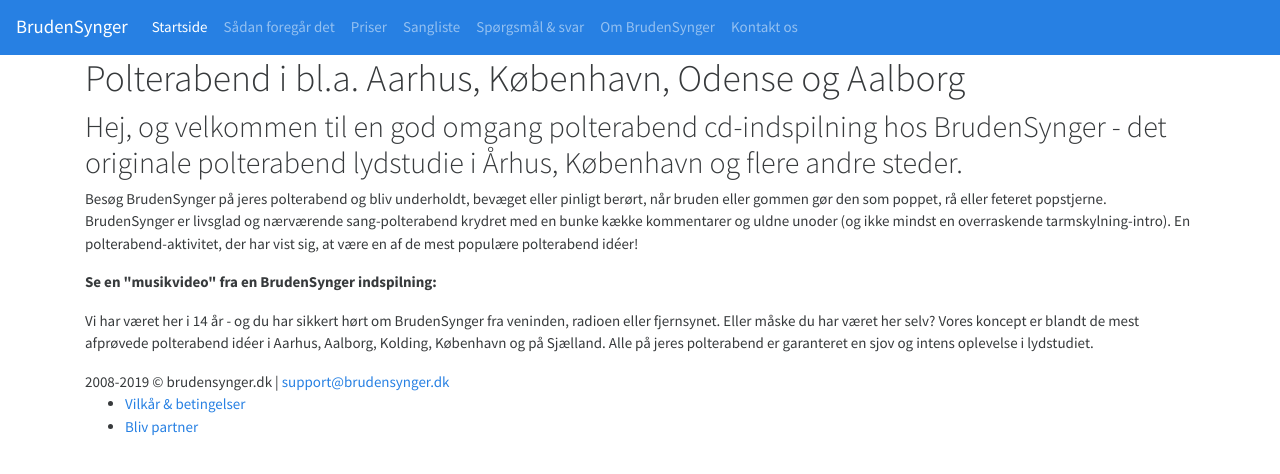
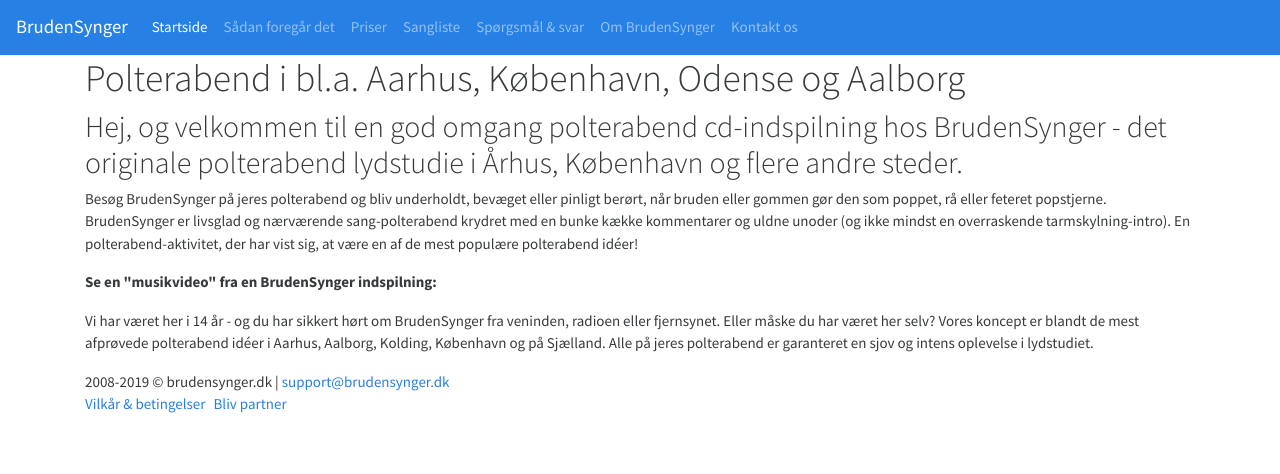
Before and after one commit to hjemmesidekongen/brudensynger.client, a Next.js app: page / in a window 1280 px wide. Shown: the top 474 px of the page. Built offline with nearby package versions, Linux system fonts and the light colour scheme.

Commit message:
Render footernavigation as list-inline

```diff
--- a/components/FooterNavigation.js
+++ b/components/FooterNavigation.js
@@ -7,9 +7,9 @@
   if (links && links.length) {
     return (
       <nav data-test="navigation">
-        <ul className="links-inline">
+        <ul className="list-inline">
           {links.map(link => (
-            <li key={link.path}>
+            <li key={link.path} className="list-inline-item">
               <ActiveLink href={link.path} activeClassName="active" data-test="link">
                 <a>{link.title}</a>
               </ActiveLink>
```
